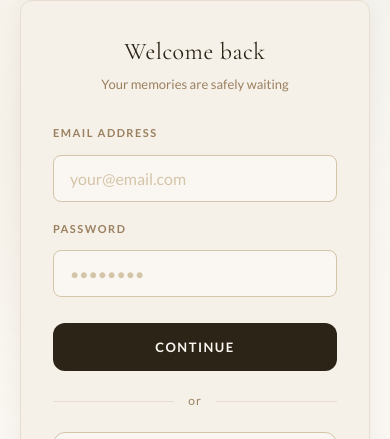
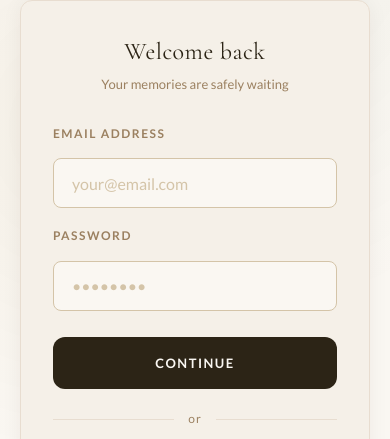
Before and after one commit to davidks2014/time-bridge, a Next.js app: page /login in a window 390 px wide. Shown: the part 295-734 px from the top of the page. Built offline with nearby package versions, Linux system fonts and the light colour scheme; no server answers.

Commit message:
font size larger

```diff
--- a/src/app/dashboard/page.tsx
+++ b/src/app/dashboard/page.tsx
@@ -320,7 +320,7 @@ export default function DashboardPage() {
                     <div style={{ flex: 1, minWidth: 0 }}>
                       <div style={{
                         fontFamily: "var(--font-display)",
-                        fontSize: 18,
+                        fontSize: 20,
                         fontWeight: 500,
                         color: "var(--earth)",
                         marginBottom: 4,
@@ -330,13 +330,13 @@ export default function DashboardPage() {
                       }}>
                         {memory.title}
                       </div>
-                      <div style={{ fontSize: 12, color: "var(--earth-muted)", lineHeight: 1.6 }}>
+                      <div style={{ fontSize: 15, color: "var(--earth-muted)", lineHeight: 1.6 }}>
                         For <strong>{memory.receiver.fullName}</strong>
                         <span style={{ margin: "0 6px", opacity: 0.4 }}>·</span>
                         {memory.receiver.identificationNo}
                       </div>
                       {nextRelease?.releaseDate && (
-                        <div style={{ fontSize: 11, color: "var(--earth-muted)", marginTop: 4 }}>
+                        <div style={{ fontSize: 13, color: "var(--earth-muted)", marginTop: 4 }}>
                           Releases {new Date(nextRelease.releaseDate).toLocaleDateString("en-SG", { day: "numeric", month: "short", year: "numeric" })}
                         </div>
                       )}
--- a/src/styles/timebridge.css
+++ b/src/styles/timebridge.css
@@ -47,7 +47,7 @@
 *, *::before, *::after { box-sizing: border-box; margin: 0; padding: 0; }
 
 html {
-  font-size: 16px;
+  font-size: 17px;
   -webkit-font-smoothing: antialiased;
   -moz-osx-font-smoothing: grayscale;
   text-rendering: optimizeLegibility;
@@ -74,7 +74,7 @@ h1 { font-size: clamp(26px, 5vw, 40px); }
 h2 { font-size: clamp(20px, 4vw, 30px); }
 h3 { font-size: clamp(17px, 3vw, 22px); }
 h4 { font-size: 18px; }
-p  { color: var(--text-body); line-height: 1.75; font-size: 15px; }
+p  { color: var(--text-body); line-height: 1.75; font-size: 16px; }
 
 /* ── Layout ── */
 .tb-page { min-height: 100vh; background: var(--ivory); }
@@ -108,7 +108,7 @@ p  { color: var(--text-body); line-height: 1.75; font-size: 15px; }
 
 .tb-nav-wordmark {
   font-family: var(--font-display);
-  font-size: 17px;
+  font-size: 18px;
   font-weight: 500;
   color: var(--earth);
   letter-spacing: 3px;
@@ -116,7 +116,7 @@ p  { color: var(--text-body); line-height: 1.75; font-size: 15px; }
 }
 
 .tb-nav-tagline {
-  font-size: 9px;
+  font-size: 10px;
   color: var(--earth-muted);
   letter-spacing: 2px;
   text-transform: uppercase;
@@ -133,7 +133,7 @@ p  { color: var(--text-body); line-height: 1.75; font-size: 15px; }
   background: var(--cream);
   border: 1px solid var(--border);
   border-radius: var(--radius-lg);
-  padding: 28px;
+  padding: 32px;
   box-shadow: var(--shadow-soft);
   transition: box-shadow var(--transition);
 }
@@ -142,18 +142,18 @@ p  { color: var(--text-body); line-height: 1.75; font-size: 15px; }
   background: var(--cream);
   border: 1px solid var(--border);
   border-radius: var(--radius-md);
-  padding: 18px;
+  padding: 22px;
 }
 
 /* ── Buttons ── */
 .tb-btn {
   font-family: var(--font-body);
-  font-size: 12px;
+  font-size: 13px;
   font-weight: 700;
-  letter-spacing: 1.5px;
+  letter-spacing: 1px;
   text-transform: uppercase;
   border-radius: var(--radius-md);
-  padding: 12px 24px;
+  padding: 13px 26px;
   cursor: pointer;
   transition: all var(--transition);
   border: none;
@@ -163,7 +163,7 @@ p  { color: var(--text-body); line-height: 1.75; font-size: 15px; }
   gap: 8px;
   text-decoration: none;
   white-space: nowrap;
-  min-height: 44px;
+  min-height: 48px;
 }
 
 .tb-btn-primary  { background: var(--earth);  color: var(--ivory); }
@@ -204,13 +204,13 @@ p  { color: var(--text-body); line-height: 1.75; font-size: 15px; }
   background: var(--ivory);
   border: 1px solid var(--border-dark);
   border-radius: var(--radius-sm);
-  padding: 13px 16px;
+  padding: 14px 18px;
   font-family: var(--font-body);
-  font-size: 15px;
+  font-size: 16px;
   color: var(--earth);
   transition: border-color var(--transition), box-shadow var(--transition);
   outline: none;
-  min-height: 44px;
+  min-height: 50px;
 }
 
 .tb-input:focus, .tb-select:focus, .tb-textarea:focus {
@@ -232,12 +232,12 @@ p  { color: var(--text-body); line-height: 1.75; font-size: 15px; }
 .tb-textarea { resize: vertical; min-height: 120px; line-height: 1.7; }
 
 .tb-label {
-  font-size: 11px;
+  font-size: 12px;
   font-weight: 700;
   letter-spacing: 1.5px;
   text-transform: uppercase;
   color: var(--earth-muted);
-  margin-bottom: 6px;
+  margin-bottom: 8px;
   display: block;
 }
 
@@ -246,11 +246,11 @@ p  { color: var(--text-body); line-height: 1.75; font-size: 15px; }
 /* ── Banners ── */
 .tb-banner {
   border-radius: var(--radius-md);
-  padding: 14px 18px;
+  padding: 16px 20px;
   display: flex;
   align-items: flex-start;
   gap: 12px;
-  font-size: 13px;
+  font-size: 14px;
   line-height: 1.6;
   margin-bottom: 16px;
 }
@@ -276,11 +276,11 @@ p  { color: var(--text-body); line-height: 1.75; font-size: 15px; }
 /* ── Badges ── */
 .tb-badge {
   display: inline-block;
-  font-size: 10px;
+  font-size: 11px;
   font-weight: 700;
   letter-spacing: 1px;
   text-transform: uppercase;
-  padding: 3px 10px;
+  padding: 4px 12px;
   border-radius: 20px;
 }
 
@@ -308,7 +308,7 @@ p  { color: var(--text-body); line-height: 1.75; font-size: 15px; }
   background: var(--cream);
   border: 1px solid var(--border);
   border-radius: var(--radius-md);
-  padding: 20px 20px 20px 24px;
+  padding: 22px 22px 22px 26px;
   position: relative;
   overflow: hidden;
   cursor: pointer;
@@ -346,13 +346,13 @@ p  { color: var(--text-body); line-height: 1.75; font-size: 15px; }
 
 .tb-stat-num {
   font-family: var(--font-display);
-  font-size: 44px;
+  font-size: 48px;
   font-weight: 300;
   color: var(--gold);
   line-height: 1;
 }
 
-.tb-stat-label { font-size: 11px; color: var(--earth-muted); letter-spacing: 0.5px; margin-top: 6px; }
+.tb-stat-label { font-size: 13px; color: var(--earth-muted); letter-spacing: 0.5px; margin-top: 6px; }
 
 /* ── Proof of life banner ── */
 .tb-proof-banner {
@@ -383,7 +383,7 @@ p  { color: var(--text-body); line-height: 1.75; font-size: 15px; }
 
 /* ── Section label ── */
 .tb-section-label {
-  font-size: 10px;
+  font-size: 12px;
   font-weight: 700;
   letter-spacing: 3px;
   text-transform: uppercase;
@@ -400,8 +400,8 @@ p  { color: var(--text-body); line-height: 1.75; font-size: 15px; }
 
 /* ── Empty state ── */
 .tb-empty { text-align: center; padding: 48px 24px; }
-.tb-empty-title { font-family: var(--font-display); font-size: 20px; color: var(--earth-light); margin-bottom: 8px; }
-.tb-empty-body  { font-size: 13px; color: var(--earth-muted); line-height: 1.7; }
+.tb-empty-title { font-family: var(--font-display); font-size: 22px; color: var(--earth-light); margin-bottom: 8px; }
+.tb-empty-body  { font-size: 15px; color: var(--earth-muted); line-height: 1.7; }
 
 /* ── Loading ── */
 .tb-loading {
@@ -416,7 +416,7 @@ p  { color: var(--text-body); line-height: 1.75; font-size: 15px; }
 
 .tb-loading-text {
   font-family: var(--font-display);
-  font-size: 16px;
+  font-size: 18px;
   color: var(--earth-muted);
   font-style: italic;
   animation: tb-fade-pulse 2s ease-in-out infinite;
@@ -453,7 +453,7 @@ p  { color: var(--text-body); line-height: 1.75; font-size: 15px; }
 }
 
 .tb-modal-header {
-  padding: 28px 28px 20px;
+  padding: 30px 30px 22px;
   border-bottom: 1px solid var(--border);
   display: flex;
   justify-content: space-between;
@@ -465,8 +465,8 @@ p  { color: var(--text-body); line-height: 1.75; font-size: 15px; }
   border-radius: var(--radius-xl) var(--radius-xl) 0 0;
 }
 
-.tb-modal-body   { padding: 24px 28px; }
-.tb-modal-footer { padding: 20px 28px; border-top: 1px solid var(--border); display: flex; gap: 10px; justify-content: flex-end; }
+.tb-modal-body   { padding: 26px 30px; }
+.tb-modal-footer { padding: 22px 30px; border-top: 1px solid var(--border); display: flex; gap: 10px; justify-content: flex-end; }
 
 .tb-modal-close {
   width: 36px; height: 36px;
@@ -666,7 +666,7 @@ p  { color: var(--text-body); line-height: 1.75; font-size: 15px; }
   background: none;
   cursor: pointer;
   color: var(--earth-muted);
-  font-size: 10px;
+  font-size: 11px;
   font-family: var(--font-body);
   letter-spacing: 0.5px;
   transition: color var(--transition);
@@ -719,9 +719,10 @@ p  { color: var(--text-body); line-height: 1.75; font-size: 15px; }
 }
 
 @media (max-width: 480px) {
-  .tb-card { padding: 16px 14px; }
+  .tb-card { padding: 18px 16px; }
   .tb-input, .tb-select, .tb-textarea { font-size: 16px; } /* Prevent iOS zoom */
-  .tb-stat-num { font-size: 32px; }
+  .tb-stat-num { font-size: 36px; }
+  .tb-btn { min-height: 52px; }
 }
 
 @media (min-width: 769px) {
```
Also changed, not shown: src/app/memory-sent/page.tsx (+6 -6 lines).
